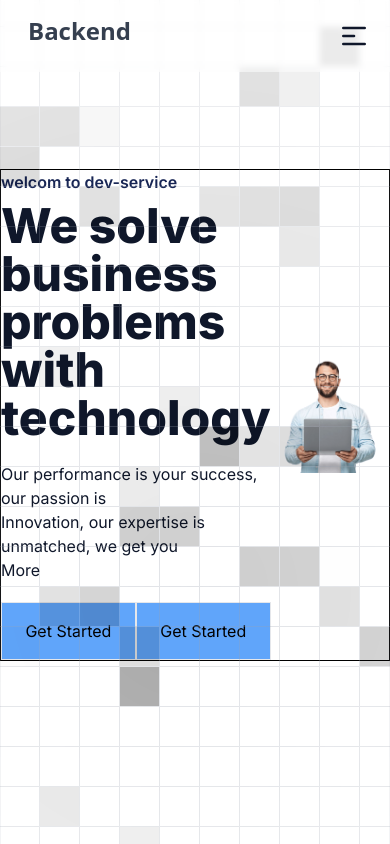
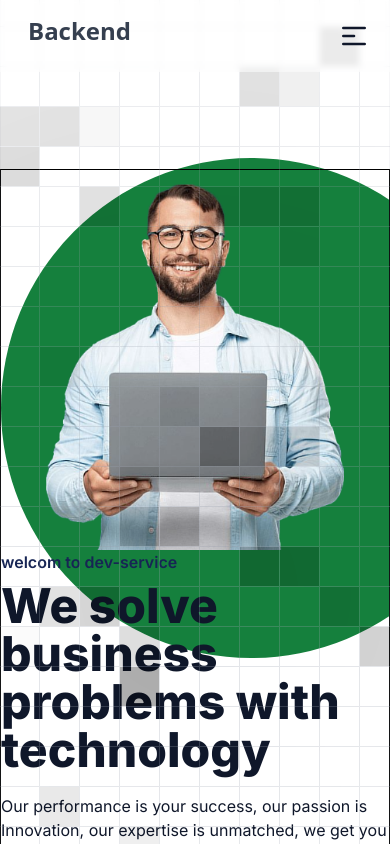
Before and after one commit to tchasinga/devservice, a Next.js app: page / in a window 390 px wide. Built offline with nearby package versions, Linux system fonts and the light colour scheme.

Commit message:
new code is added now

```diff
--- a/src/app/Components/Ui/Heros.jsx
+++ b/src/app/Components/Ui/Heros.jsx
@@ -2,11 +2,12 @@
 import React from 'react'
 import myImgIsadded from '../Images/REdI.png'
 import Image from 'next/image'
+import "./extension.css";
 
 export default function Heros() {
   return (
-    <div className='absolute top-[20%] w-full'>
-       <div className="flex justify-between items-center max-w-screen-xl mx-auto border-black border">
+    <div className='absolute top-[20%] w-full onrespo'>
+       <div className="flex justify-between items-center max-w-screen-xl mx-auto border-black border onrespo">
                {/* new first div */}
         <div className="flex flex-col justify-center">
             <p className="text-blue-950 font-semibold">welcom to dev-service</p>
@@ -32,8 +33,11 @@ export default function Heros() {
         </div>
 
        {/* Second div is here */}
-        <div className="flex justify-end items-end">
-            <Image src={myImgIsadded}/>
+        <div className="flex  justify-center items-center">
+            <div className='w-full relative'>
+            <div className="w-[500px] h-[500px] top-[-3%] right-0 left-0  bottom-0 absolute z-[-9999] rounded-full bg-green-700"></div>
+                 <Image src={myImgIsadded}/>
+            </div>
         </div>
 
        </div>
--- /dev/null
+++ b/src/app/Components/Ui/extension.css
@@ -0,0 +1,8 @@
+@media only screen and (max-width: 468px) {
+    .onrespo {
+      display: flex;
+      flex-direction: column-reverse;
+      justify-content: center;
+      align-items: center;
+    }
+  }
--- a/src/app/globals.css
+++ b/src/app/globals.css
@@ -8,7 +8,7 @@
   --background-end-rgb: 255, 255, 255;
 }
 
-.bg-blacking{
+.bg-blacking {
   background: rgba(255, 255, 255, 0.486);
-  backdrop-filter: blur( 3px );
+  backdrop-filter: blur(3px);
 }
```
